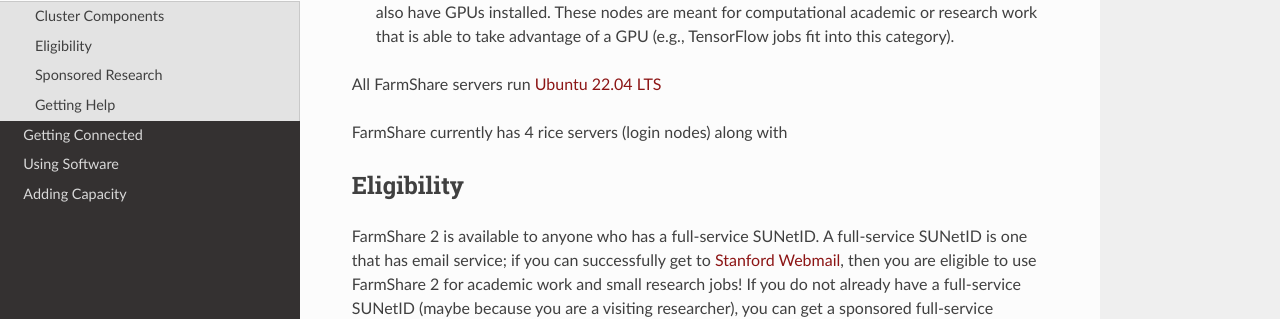
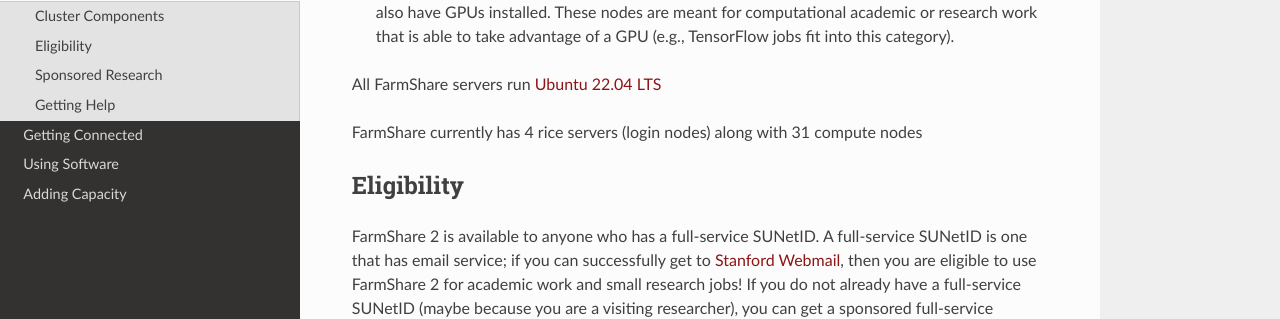
Before and after one commit to stanford-rc/farmshare-docs, an MkDocs documentation site: the page built from docs/index.md, in a window 1280 px wide and 900 px high, scrolled down 752 px. Shown: the part 135-454 px from the top of the window. Built offline with MkDocs 1.6.1, drawn with Linux system fonts in a browser that asks for light colours; nearby versions of some CDN libraries.

Commit message:
Update index.md

```diff
--- a/docs/index.md
+++ b/docs/index.md
@@ -12,15 +12,13 @@ FarmShare 2 consists of three classes of servers:
 
 * The *rice* servers are login nodes where you log in to run commands, access files, submit jobs, and review results. The rice servers also have access to [Stanford AFS](https://uit.stanford.edu/service/afs). These servers can be used for interactive work, but some resource limits are enforced, so if you need to run a long-running or compute- and/or memory-intensive process you should submit a job. Remember, these are servers for research and academic use, not for administrative or business functions.
 
-
 * The *wheat* and *iron* servers are compute nodes. They have more CPU power and more memory than the rice servers, and are meant for both interactive jobs (where you log in to control what happens) and batch jobs (where everything runs from a script that you submit). Some wheat and iron nodes also have significantly more memory than others. Like the rice servers, these are available for use for coursework or research purposes.
-
 
 * The *oat* servers are GPU compute nodes. They are similar to the wheat nodes, except that they also have GPUs installed. These nodes are meant for computational academic or research work that is able to take advantage of a GPU (e.g., TensorFlow jobs fit into this category).
 
 All FarmShare servers run [Ubuntu 22.04 LTS](https://wiki.ubuntu.com/JammyJellyfish/ReleaseNotes)
 
-FarmShare currently has 4 rice servers (login nodes) along with
+FarmShare currently has 4 rice servers (login nodes) along with 31 compute nodes
 
 ## Eligibility
 
```
